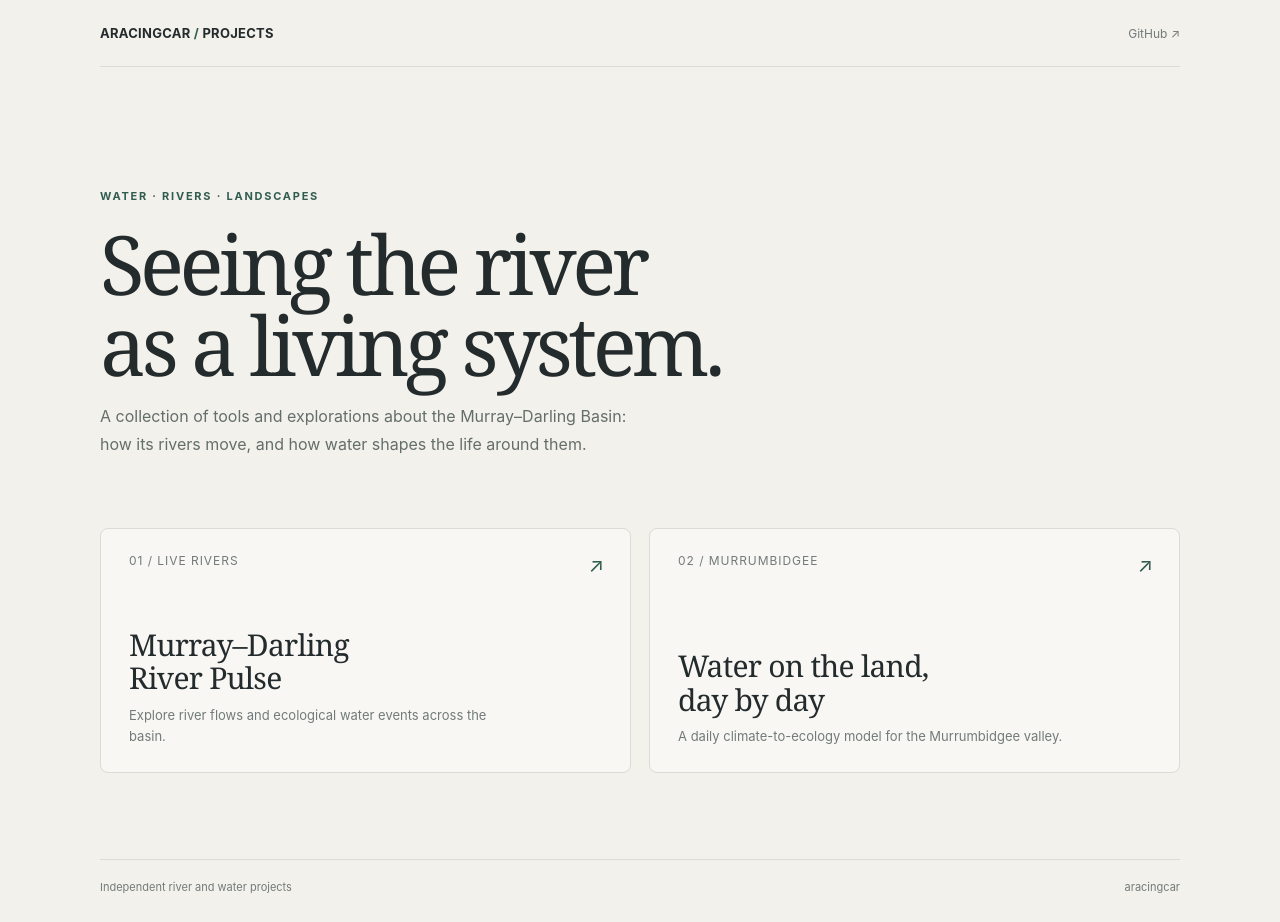
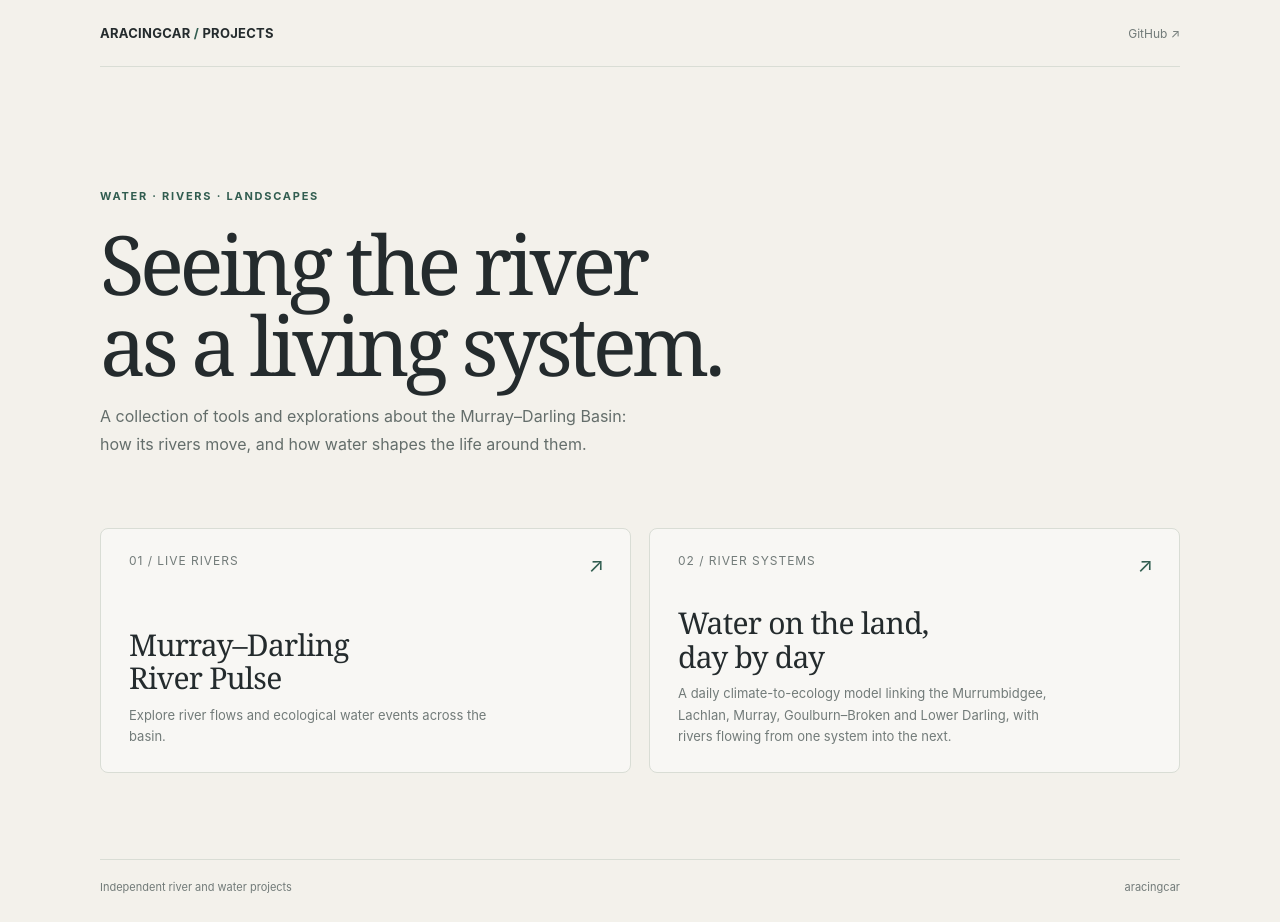
Before and after one commit to aracingcar/aracingcar.github.io, a plain HTML site: page index.html in a window 1280 px wide. Drawn offline with Linux system fonts and the light colour scheme.

Commit message:
Update model card for linked river systems
Co-Authored-By: Claude Sonnet 5.5 <noreply@anthropic.com>

```diff
--- a/index.html
+++ b/index.html
@@ -51,9 +51,9 @@
         <p>Explore river flows and ecological water events across the basin.</p>
       </a>
       <a class="project" href="https://aracingcar.github.io/mdb-model/">
-        <span class="number">02 / MURRUMBIDGEE</span><span class="arrow" aria-hidden="true">↗</span>
+        <span class="number">02 / RIVER SYSTEMS</span><span class="arrow" aria-hidden="true">↗</span>
         <h2>Water on the land,<br>day by day</h2>
-        <p>A daily climate-to-ecology model for the Murrumbidgee valley.</p>
+        <p>A daily climate-to-ecology model linking the Murrumbidgee, Lachlan, Murray, Goulburn–Broken and Lower Darling, with rivers flowing from one system into the next.</p>
       </a>
     </section>
   </main>
```
Also changed, not shown: 1 other file.
